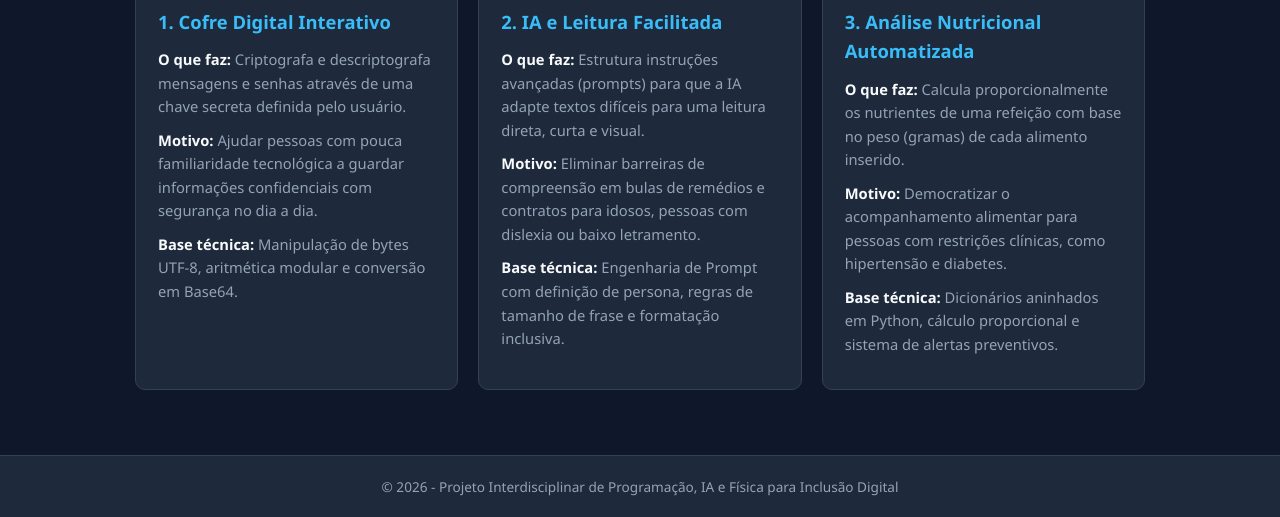
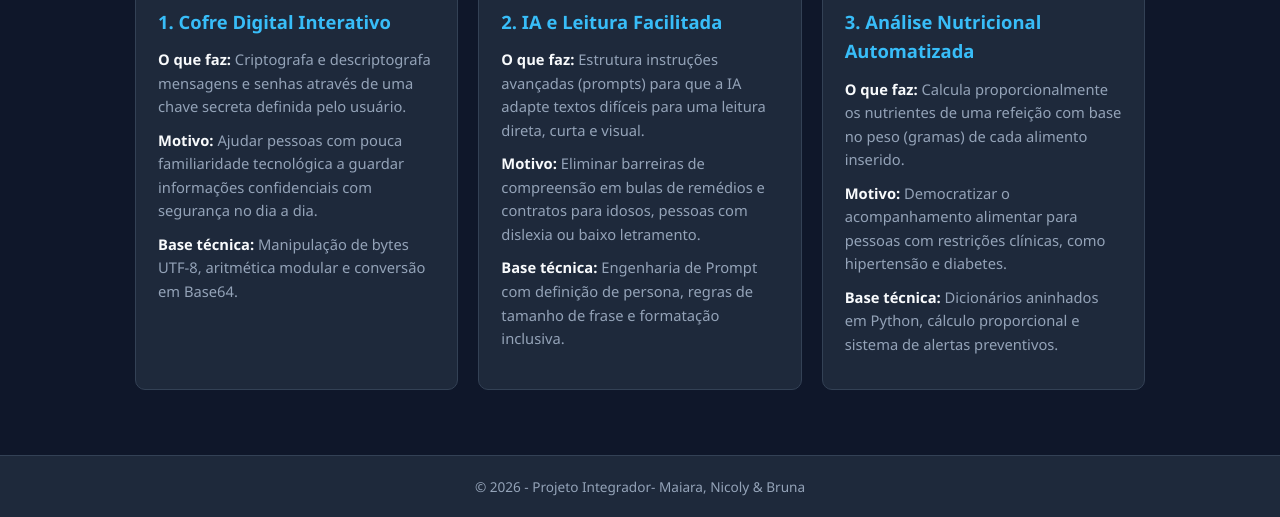
Before and after one commit to MahNandes3004/PROJETOINTEGRADOR-3TRI, a plain HTML site: page index.html in a window 1280 px wide. Shown: the part 544-1061 px from the top of the page. Drawn offline with Linux system fonts and the light colour scheme.

Commit message:
Atualizar o index.html

```diff
--- a/index.html
+++ b/index.html
@@ -152,7 +152,7 @@
     </main>
 
     <footer>
-        <p>© 2026 - Projeto Interdisciplinar de Programação, IA e Física para Inclusão Digital</p>
+        <p>© 2026 - Projeto Integrador- Maiara, Nicoly & Bruna</p>
     </footer>
 
     <script src="script.js"></script>
```
